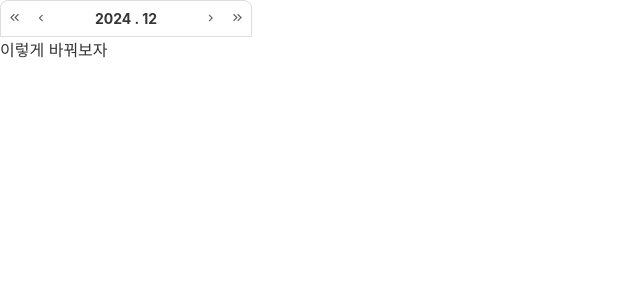
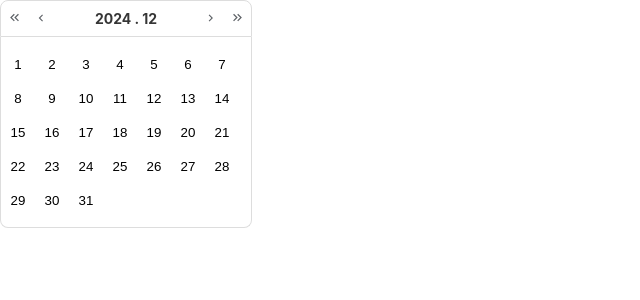
Before and after one commit to wonny-won/calendar, a React (Create React App) app: page / in a window 1280 px wide. Shown: the top 300 px of the page, without its empty margins (0-640 px from the left). Built offline with nearby package versions, Linux system fonts and the light colour scheme.

Commit message:
calendar body

```diff
--- a/src/App.tsx
+++ b/src/App.tsx
@@ -1,7 +1,7 @@
 /** @format */
 
 import { RecoilRoot } from 'recoil';
-import MainCalendar from './components/page';
+import MainCalendar from './components/organism/Calendar';
 
 function App() {
 	return (
--- a/src/commons/util.ts
+++ b/src/commons/util.ts
@@ -62,3 +62,7 @@ export const getChangedYear = (currDate: string, isPrev: boolean) => {
 	}
 	return `${resYear ?? currYear} . ${currMoth}`;
 };
+
+export const getDaysInMonth = (year: string, month: string) => {
+	return new Date(Number(year), Number(month), 0).getDate();
+};
--- a/src/components/atom/btn/CalendarBtn.tsx
+++ b/src/components/atom/btn/CalendarBtn.tsx
@@ -7,10 +7,15 @@ interface BtnCompProps {
 	btnText?: string | number;
 	children?: ReactNode;
 	onClickFn?: () => boolean | void;
+	style?: {};
 }
 
 const CalendarBtn = (props: BtnCompProps) => {
-	return <S.CommonBtn onClick={props.onClickFn}>{props.btnText || props.children}</S.CommonBtn>;
+	return (
+		<S.CommonBtn style={props.style} onClick={props.onClickFn}>
+			{props.btnText || props.children}
+		</S.CommonBtn>
+	);
 };
 
 export default CalendarBtn;
--- a/src/components/molecule/calendarBody/CalendarBody.tsx
+++ b/src/components/molecule/calendarBody/CalendarBody.tsx
@@ -1,5 +1,35 @@
 /** @format */
 
+import { useRecoilState } from 'recoil';
+import { checkedDate } from '../../../commons/recoilAtom';
+import { getDaysInMonth } from '../../../commons/util';
+import CalendarBtn from '../../atom/btn/CalendarBtn';
+import * as S from './style';
+
 export default function CalendarBody() {
-	return <>이렇게 바꿔보자</>;
+	const [currDate] = useRecoilState(checkedDate);
+	const date = currDate.split('.');
+	const days = getDaysInMonth(date[0], date[1]);
+	let currMothDayArr = [];
+
+	for (let i = 1; i <= days; i++) {
+		currMothDayArr[i - 1] = i;
+	}
+
+	return (
+		<S.CalendarBodyWrap>
+			{currMothDayArr.map((i: number) => (
+				<CalendarBtn
+					key={currDate + i}
+					btnText={i}
+					style={{
+						width: '34px',
+						height: '34px',
+						justifyContent: 'center',
+						alignItems: 'center',
+					}}
+				/>
+			))}
+		</S.CalendarBodyWrap>
+	);
 }
--- /dev/null
+++ b/src/components/molecule/calendarBody/style.ts
@@ -0,0 +1,11 @@
+/** @format */
+
+import styled from '@emotion/styled';
+
+export const CalendarBodyWrap = styled.div`
+	width: 250px;
+	padding: 10px 0;
+	border: 1px solid #ddd;
+	border-top: none;
+	border-radius: 0 0 8px 8px;
+`;
```
Also changed, not shown: src/components/organism/Calendar.tsx (renamed from src/components/page/index.tsx).
